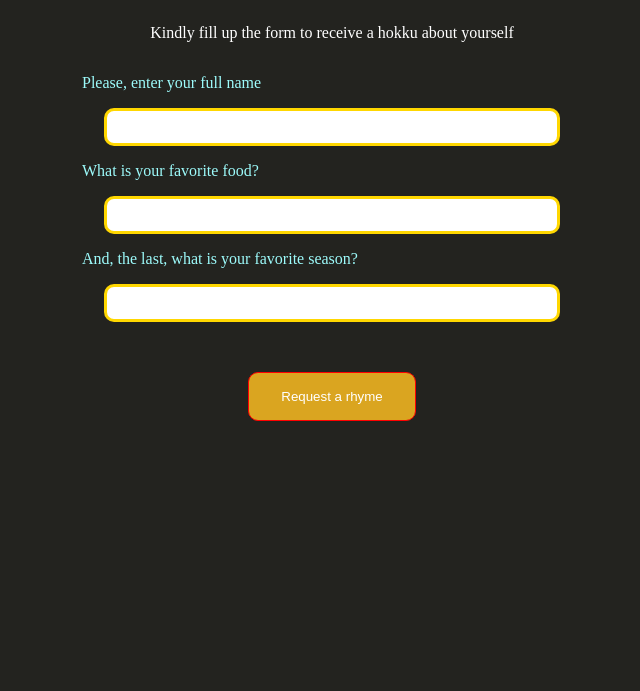
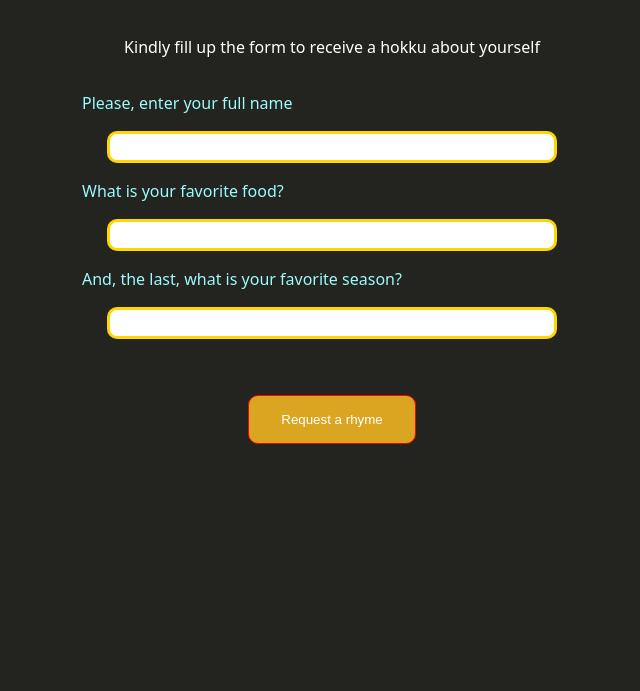
Before and after one commit to ellias-dev/aimessages, a website: page views/index.html in a window 1280 px wide. Shown: the part 109-800 px from the top of the page, without its empty margins (308-948 px from the left). Drawn offline with Linux system fonts and the light colour scheme; files that its build step writes are made by us from their sources.

Commit message:
refactor/optimise  css

```diff
--- a/public/src/style.css
+++ b/public/src/style.css
@@ -1,25 +1,41 @@
-* {
+/* Reset */
+*,
+*::before,
+*::after {
     margin: 0;
-    padding: 0
+    padding: 0;
+    box-sizing: border-box;
 }
 
+/* Theme */
+:root {
+    --bg: rgb(35, 35, 31);
+    --text: white;
+    --accent: gold;
+    --accent-dark: goldenrod;
+    --border: red;
+}
+
+/* Base */
 body {
     padding: 3rem;
-    background-color: rgb(35, 35, 31);
+    background-color: var(--bg);
+    font-family: system-ui, sans-serif;
+    line-height: 1.5;
 }
 
 h1 {
     text-align: center;
-    color: gold;
+    color: var(--accent);
     margin-bottom: 3rem;
-
 }
 
 p {
-    color: white;
+    color: var(--text);
     text-align: center;
     margin-bottom: 2rem;
 }
+
 
 .response {
     font-size: 2rem;
@@ -28,9 +44,9 @@ p {
 
 .rhyme {
     display: block;
-    margin: 1rem auto 0 auto;
-    padding: 1rem 3rem 0 3rem;
-    width: fit-content;
+    margin: 1rem auto 0;
+    padding: 1rem 3rem 0;
+    width: max-content;
 }
 
 .cite {
@@ -39,41 +55,53 @@ p {
     font-style: italic;
 }
 
+
 form {
     display: block;
-    width: 500px;
+    width: min(500px, 90%);
     margin: 1rem auto;
-    color: rgb(157, 251, 251)
+    color: rgb(157, 251, 251);
 }
 
 input[type=text] {
-    border: 3px gold solid;
+    border: 3px solid var(--accent);
     border-radius: 10px;
     display: block;
     margin: 1rem auto;
     width: 90%;
     height: 2rem;
+    padding: 0 .5rem;
 }
 
+/* Buttons */
 input[type=submit],
 .button {
     display: block;
     margin: 1rem auto;
     padding: 1rem 2rem;
-    width: fit-content;
-    border: 1px red solid;
+    border: 1px solid var(--border);
     border-radius: 10px;
-    background-color: goldenrod;
-    color: white;
+    background-color: var(--accent-dark);
+    color: var(--text);
+    cursor: pointer;
+    transition: background-color .2s ease, border-color .2s ease;
 }
 
 .button.btn {
     text-decoration: none;
     margin: 5rem auto;
+    text-align: center;
 }
 
 input[type=submit]:hover,
 .button:hover {
-    background-color: gold;
-    border: 1px gold solid;
+    background-color: var(--accent);
+    border-color: var(--accent);
 }
+
+/* Focus states */
+input[type=text]:focus,
+.button:focus {
+    outline: 3px solid var(--accent);
+    outline-offset: 3px;
+}
```
